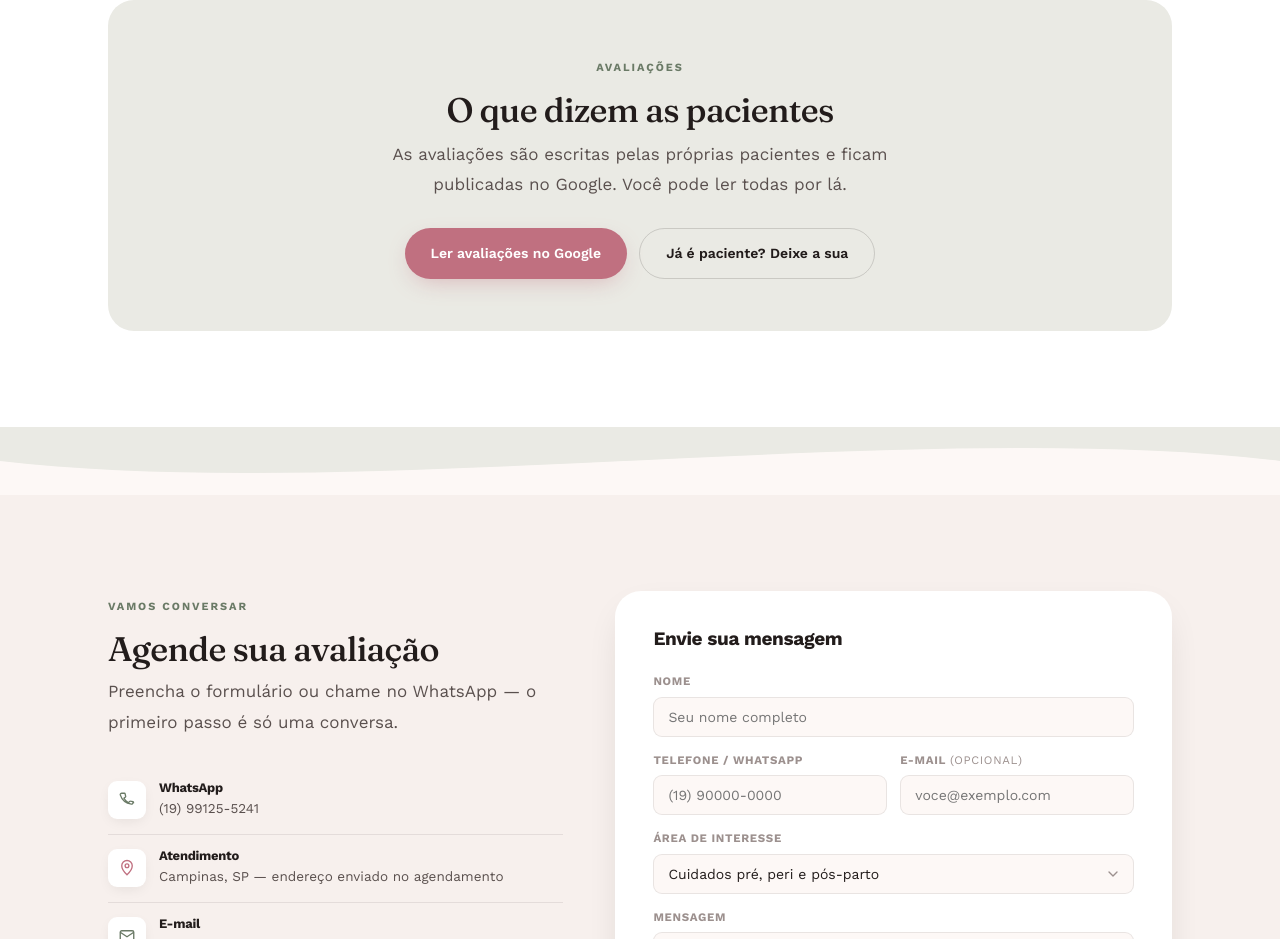
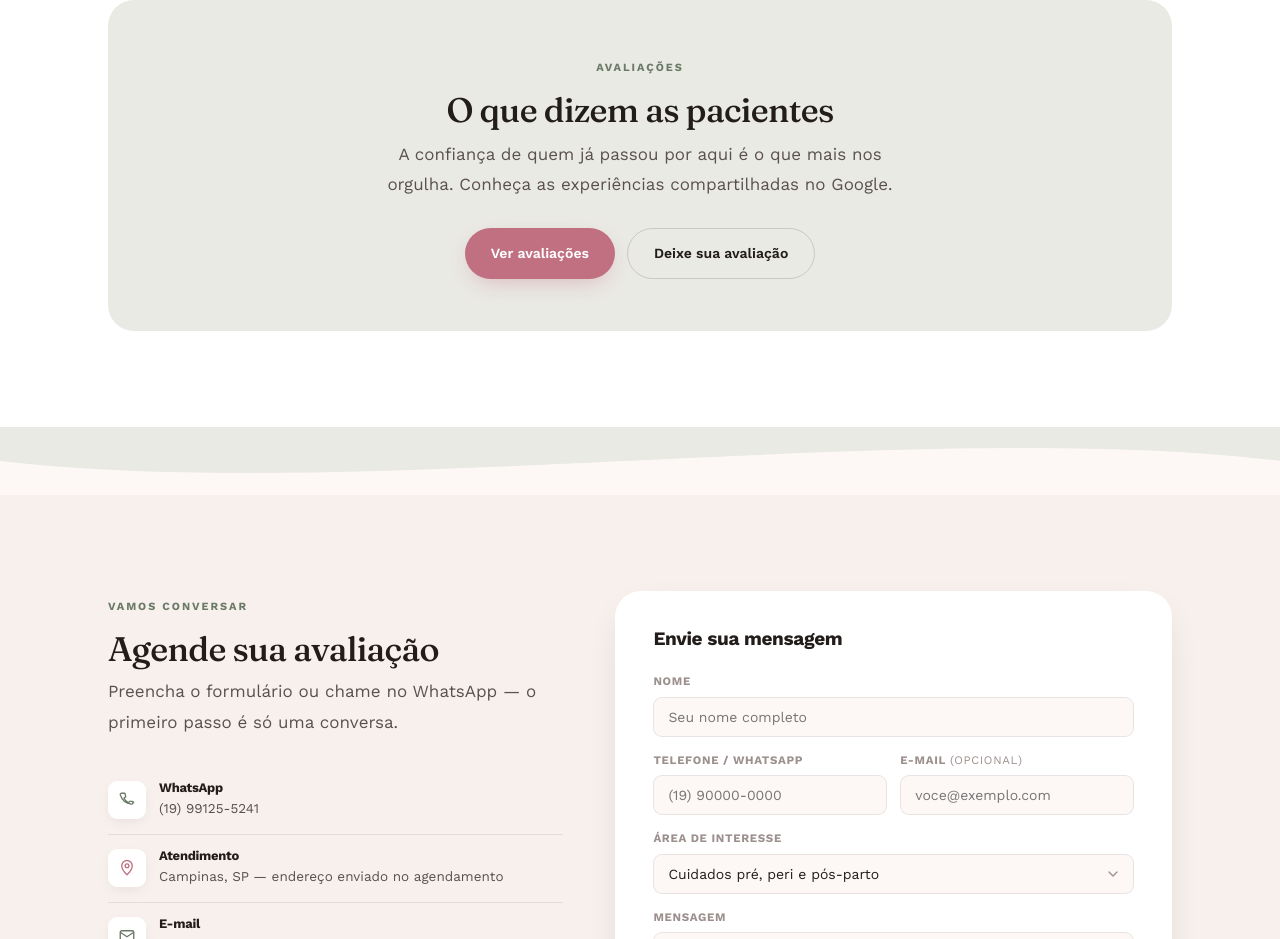
Before and after one commit to chcb1/fukufisio, a plain HTML site: page index.html in a window 1280 px wide. Shown: the part 3858-4797 px from the top of the page. Drawn offline with nearby package versions, Linux system fonts and the light colour scheme.

Commit message:
content: texto da seção de avaliações mais acolhedor (v1.12.2)
Co-Authored-By: Claude Opus 5.5 <noreply@anthropic.com>
Claude-Session: https://claude.ai/code/session_01Lsqq1qxaV2tTiLb4nV7Wnt

```diff
--- a/index.html
+++ b/index.html
@@ -257,10 +257,10 @@
     <div class="avaliacoes-caixa">
       <span class="ey">Avaliações</span>
       <h2>O que dizem as pacientes</h2>
-      <p class="lead">As avaliações são escritas pelas próprias pacientes e ficam publicadas no Google. Você pode ler todas por lá.</p>
+      <p class="lead">A confiança de quem já passou por aqui é o que mais nos orgulha. Conheça as experiências compartilhadas no Google.</p>
       <div class="hero-ctas">
-        <a class="btn btn-primary" href="https://g.page/r/CfyjZYEnsw8REAI" target="_blank" rel="noopener">Ler avaliações no Google</a>
-        <a class="btn btn-outline" href="https://g.page/r/CfyjZYEnsw8REAI/review" target="_blank" rel="noopener">Já é paciente? Deixe a sua</a>
+        <a class="btn btn-primary" href="https://g.page/r/CfyjZYEnsw8REAI" target="_blank" rel="noopener">Ver avaliações</a>
+        <a class="btn btn-outline" href="https://g.page/r/CfyjZYEnsw8REAI/review" target="_blank" rel="noopener">Deixe sua avaliação</a>
       </div>
     </div>
   </div>
```
Also changed, not shown: amamentacao/index.html (+2 -2 lines), drenagem-linfatica/index.html (+2 -2 lines), estetica-intima/index.html (+2 -2 lines), fisioterapia-pelvica/index.html (+2 -2 lines), incontinencia-urinaria/index.html (+2 -2 lines), laserterapia/index.html (+2 -2 lines), pos-cirurgico-estetico/index.html (+2 -2 lines), pos-cirurgico/index.html (+2 -2 lines), pos-parto/index.html (+2 -2 lines), 1 other file.
